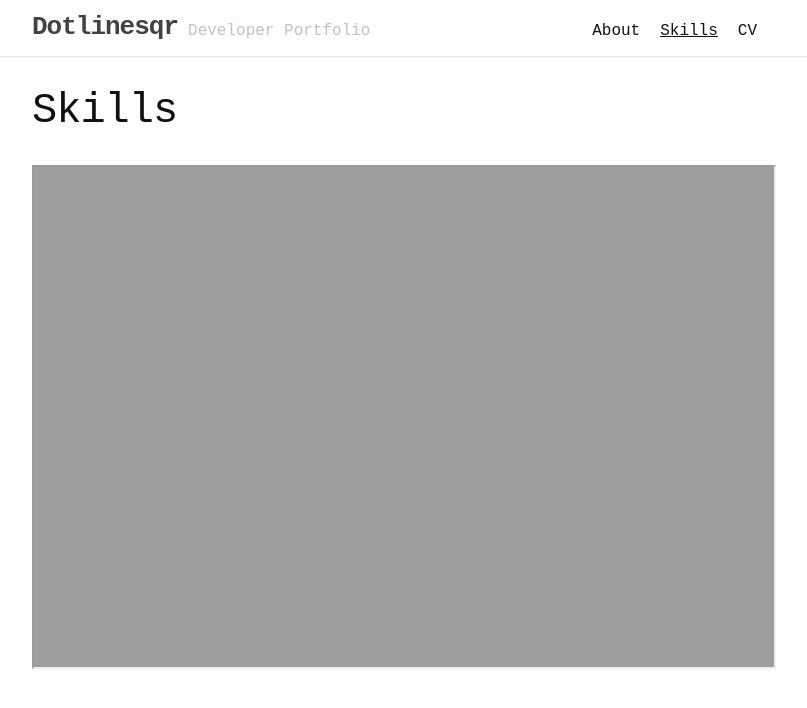
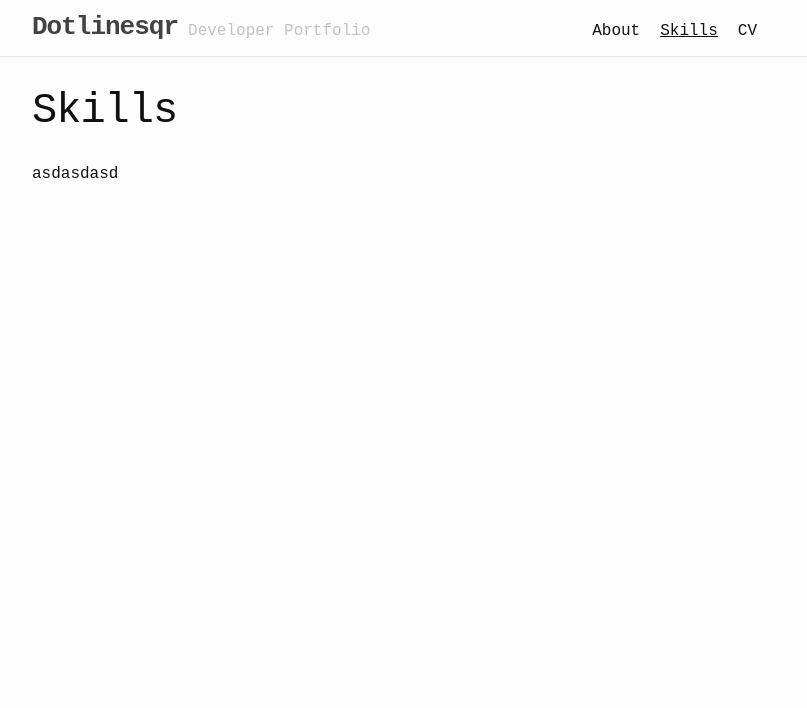
Before and after one commit to Tancre/Portfolio_Developer, a Jekyll site: the page built from skills.markdown, in a window 1280 px wide. Shown: the top 708 px of the page, without its empty margins (238-1045 px from the left). Built offline with Jekyll 4.4.1, drawn with Linux system fonts in a browser that asks for light colours.

Commit message:
test again

```diff
--- a/skills.markdown
+++ b/skills.markdown
@@ -4,5 +4,5 @@ title: Skills
 permalink: /skills/
 order: 2
 ---
-
-<iframe src="https://tancre.github.io/skills_graph/" style="width: 100%; height: 500px;"></iframe>
+asdasdasd
+<!-- <iframe src="https://tancre.github.io/skills_graph/" style="width: 100%; height: 500px;"></iframe> -->
```
